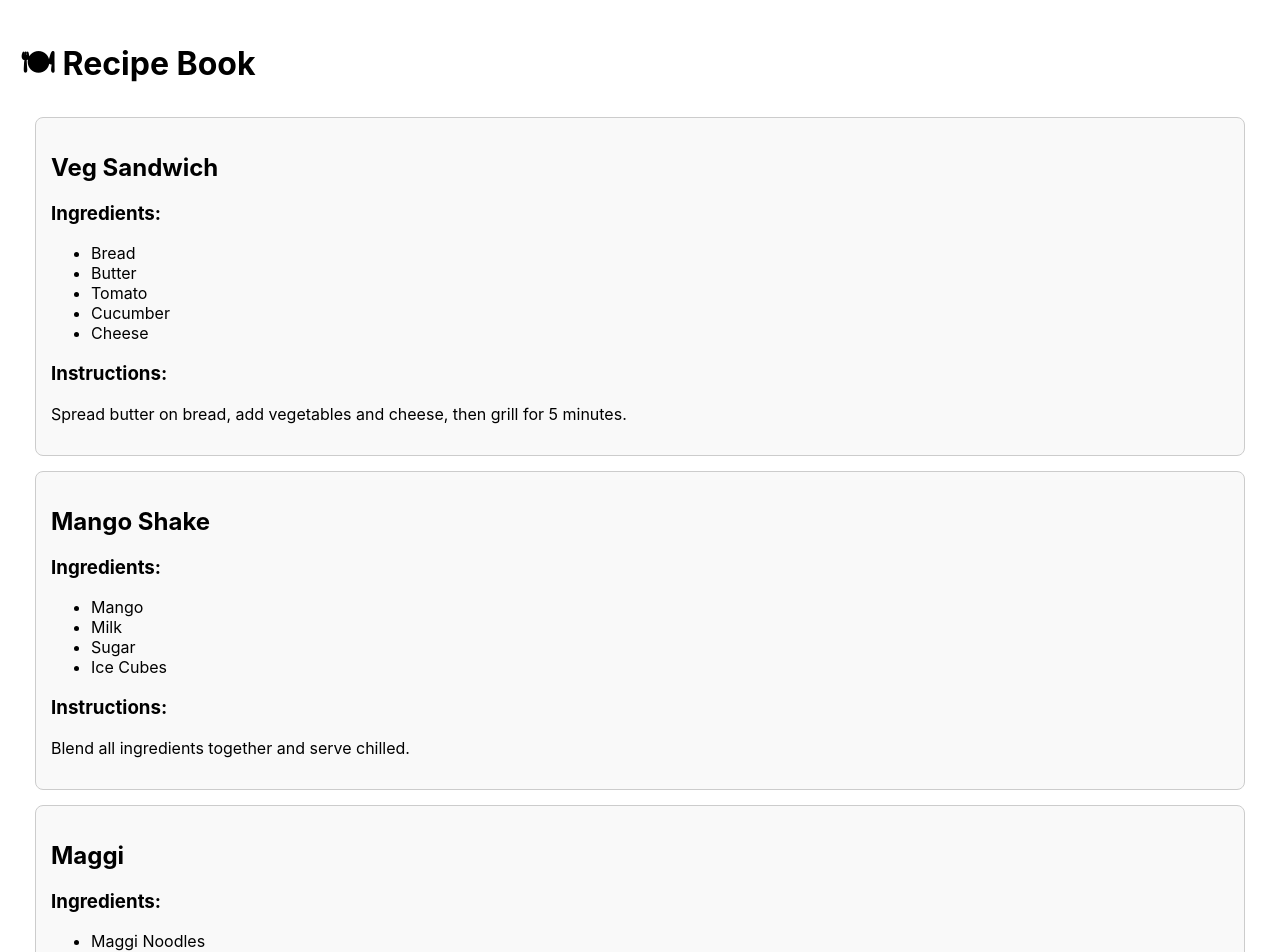
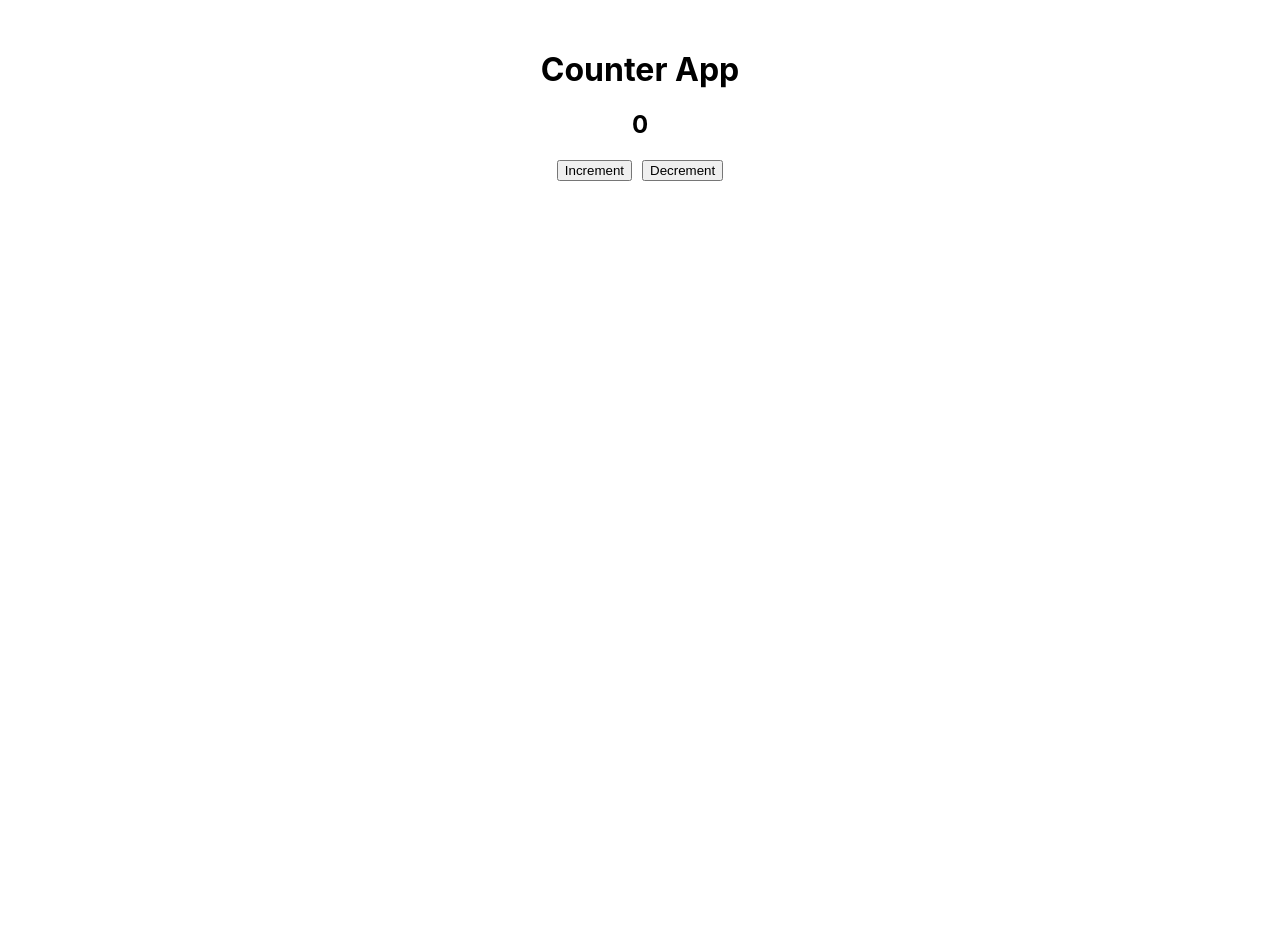
Before and after one commit to riya-radadiya/Internship-Training, a React (Create React App) app in the folder react-practical/: page / in a window 1280 px wide. Shown: the top 952 px of the page. After the commit the page ends 800 px from the top, so only its background shows below. Built offline with nearby package versions, Linux system fonts and the light colour scheme.

Commit message:
Added Counter app using useState

```diff
--- a/react-practical/src/App.js
+++ b/react-practical/src/App.js
@@ -1,46 +1,9 @@
 
 
-import Recipe from "./Recipe";
+import Counter from "./Counter";
 
 function App() {
-  return (
-    <div style={{ padding: "20px" }}>
-      <h1>🍽 Recipe Book</h1>
-
-      <Recipe
-        title="Veg Sandwich"
-        ingredients={[
-          "Bread",
-          "Butter",
-          "Tomato",
-          "Cucumber",
-          "Cheese"
-        ]}
-        instructions="Spread butter on bread, add vegetables and cheese, then grill for 5 minutes."
-      />
-
-      <Recipe
-        title="Mango Shake"
-        ingredients={[
-          "Mango",
-          "Milk",
-          "Sugar",
-          "Ice Cubes"
-        ]}
-        instructions="Blend all ingredients together and serve chilled."
-      />
-
-      <Recipe
-        title="Maggi"
-        ingredients={[
-          "Maggi Noodles",
-          "Water",
-          "Tastemaker"
-        ]}
-        instructions="Boil water, add noodles and tastemaker, cook for 2 minutes."
-      />
-    </div>
-  );
+  return <Counter />;
 }
 
 export default App;
--- /dev/null
+++ b/react-practical/src/Counter.js
@@ -0,0 +1,32 @@
+import { useState, useEffect } from "react";
+
+function Counter() {
+  const [count, setCount] = useState(0);
+
+  useEffect(() => {
+    console.log("Component Mounted");
+
+    return () => {
+      console.log("Component Unmounted");
+    };
+  }, []);
+
+  return (
+    <div style={{ textAlign: "center", marginTop: "50px" }}>
+      <h1>Counter App</h1>
+
+      <h2>{count}</h2>
+
+      <button onClick={() => setCount(count + 1)}>Increment</button>
+
+      <button
+        onClick={() => setCount(count - 1)}
+        style={{ marginLeft: "10px" }}
+      >
+        Decrement
+      </button>
+    </div>
+  );
+}
+
+export default Counter;
```
